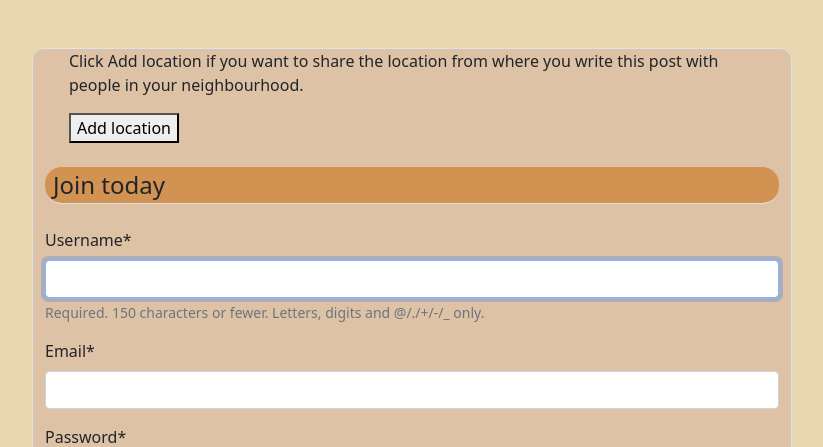
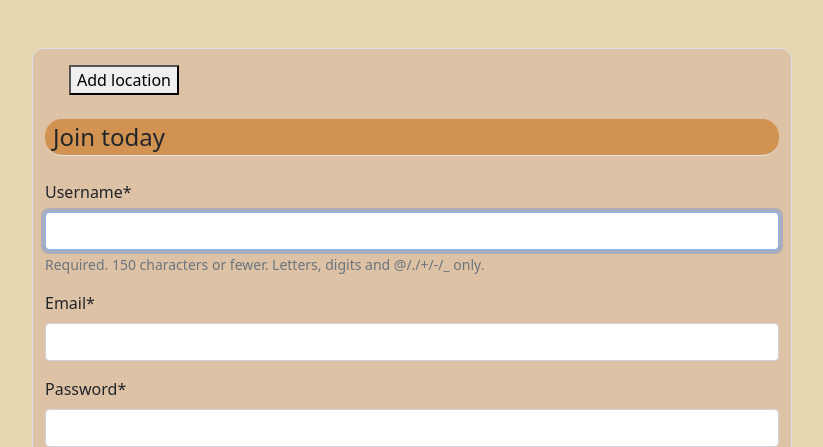
Before and after one commit to MarieEngel/message_board, a Django app: page /user/register/ in a window 1280 px wide. Shown: the part 170-617 px from the top of the page, without its empty margins (228-1051 px from the left). Run offline with Django 4.2, Linux system fonts and the light colour scheme; data comes from the database, SQL or seed files in the repository; parts of the project's set-up code (start-up, migrations or seed data) failed here and were passed over; some libraries are stand-ins or nearby versions.

Commit message:
remove unused lines

```diff
--- a/user/templates/user/register.html
+++ b/user/templates/user/register.html
@@ -8,7 +8,6 @@
     <div class="row d-flex justify-content-center mt-5">
         <div class="col col-lg-8 border form">
             <div class="container">
-                <p>Click Add location if you want to share the location from where you write this post with people in your neighbourhood.</p>
                 <p class="location text-error"></p>
                 <button class="find-location" role="button">Add location</button>
             </div>
--- a/user/templates/user/update_profile.html
+++ b/user/templates/user/update_profile.html
@@ -7,7 +7,6 @@
         <div class="row d-flex justify-content-center mt-5">
             <div class="col col-lg-8 border form">
                 <div class="container">
-                    <p>Click Add location if you want to share the location from where you write this post with people in your neighbourhood.</p>
                     <p class="location text-error"></p>
                     <button class="find-location" role="button">Add location</button>
                 </div>
```
